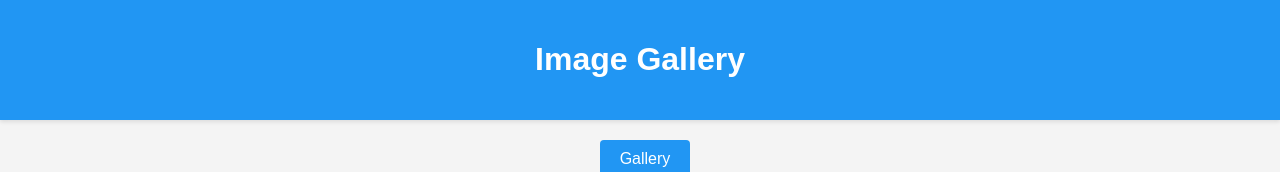
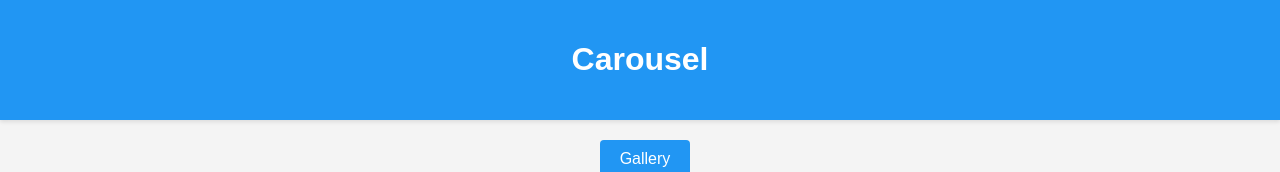
Before and after one commit to mgayvallet/galerie, a website built with Vite: page index.html in a window 1280 px wide. Both pictures are taken after a click on the button "Carousel". Shown: the top 172 px of the page. Built offline with nearby package versions, Linux system fonts and the light colour scheme.

Commit message:
change h1 in header when click on carousel btn

```diff
--- a/index.html
+++ b/index.html
@@ -9,7 +9,7 @@
 <body>
     <div class="container">
         <header class="header">
-            <h1>Image Gallery</h1>
+            <h1 id="h1">Image Gallery</h1>
         </header>
         <div class="search-bar">
             <input type="text" id="searchInput" placeholder="Search images...">
--- a/main.js
+++ b/main.js
@@ -40,6 +40,7 @@ document.addEventListener('DOMContentLoaded', () => {
     const cancelImageBtn = document.getElementById('cancelImageBtn');
     const carouselBtn = document.getElementById('carouselBtn');
     const carouselContainer = document.getElementById('imageCarousel');
+    const h1 = document.getElementById('h1');
 
     let currentImageIndex = 0;
 
@@ -76,6 +77,7 @@ document.addEventListener('DOMContentLoaded', () => {
 
     function renderCarousel(imagesToRender) {
         carouselBtn.textContent = "Gallery";
+        h1.textContent = "Carousel"
         addImageBtn.style.display = 'none';
         galleryContainer.style.display = 'none';
         searchInput.style.display = 'none';
@@ -180,6 +182,7 @@ document.addEventListener('DOMContentLoaded', () => {
             renderCarousel(images);
         } else {
             carouselBtn.textContent = "Carousel";
+            h1.textContent = "Image Gallery";
             addImageBtn.style.display = 'inline-block';
             galleryContainer.style.display = 'flex';
             searchInput.style.display = 'inline-block';
```
